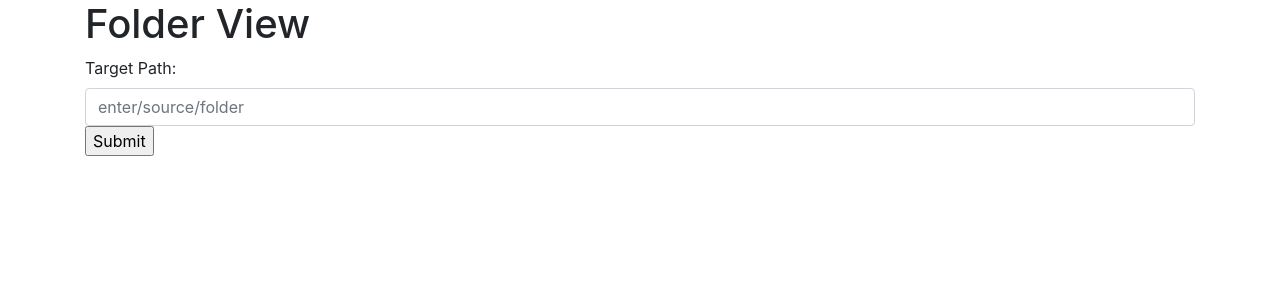
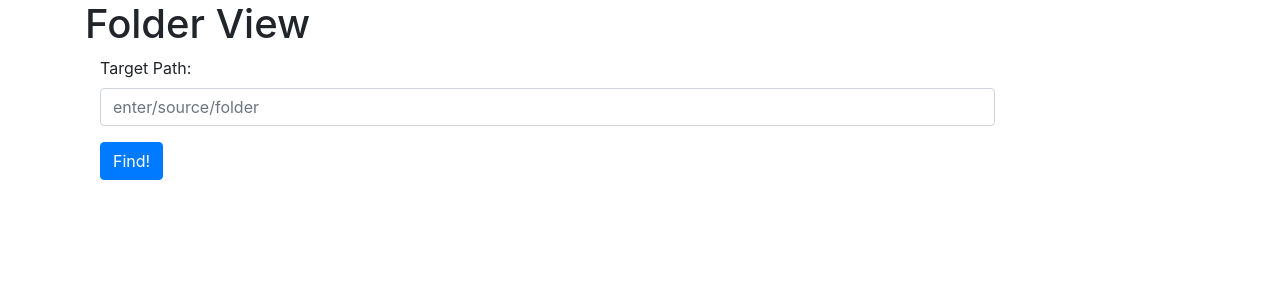
Before and after one commit to M-delRio/Directory-Explorer-Dashboard, a React (Create React App) app: page / in a window 1280 px wide. Shown: the top 300 px of the page. Built offline with nearby package versions, Linux system fonts and the light colour scheme.

Commit message:
refactored form css

```diff
--- a/src/components/dashboard/QueryPathForm.jsx
+++ b/src/components/dashboard/QueryPathForm.jsx
@@ -49,22 +49,33 @@ const QueryPathForm = ({ query, handleQuery, setQuery, handleContent }) => {
   return (
     <div>
       <form
+        class="form-horizontal"
         onSubmit={handleSubmit}>
-        <label for="sourceFolderInput">Target Path:</label>
+        <div class="form-group">
+
+          <label
+            for="sourceFolderInput"
+            class="col-sm-2 control-label">Target Path:</label>
+          <div class="col-sm-10">
             <input
               id="sourceFolderInput"
               class="form-control"
               placeholder="enter/source/folder"
               type="text"
+              // class="form-control"
               value={query}
               onChange={event => handleQuery(event)}
             />
-        <input type="submit" value="Submit" />
-      </form>
+          </div>
+        </div>
+        <div class="col-sm-offset-2 col-sm-10">
+          <button type="submit" class="btn btn-primary">Find!</button>
+        </div>
+      </form >
       {errorMessage &&
         <p>{errorMessage} </p>}
 
-    </div>
+    </div >
   );
 }
 
```
Lines whose indentation alone changed are shown as unchanged.
